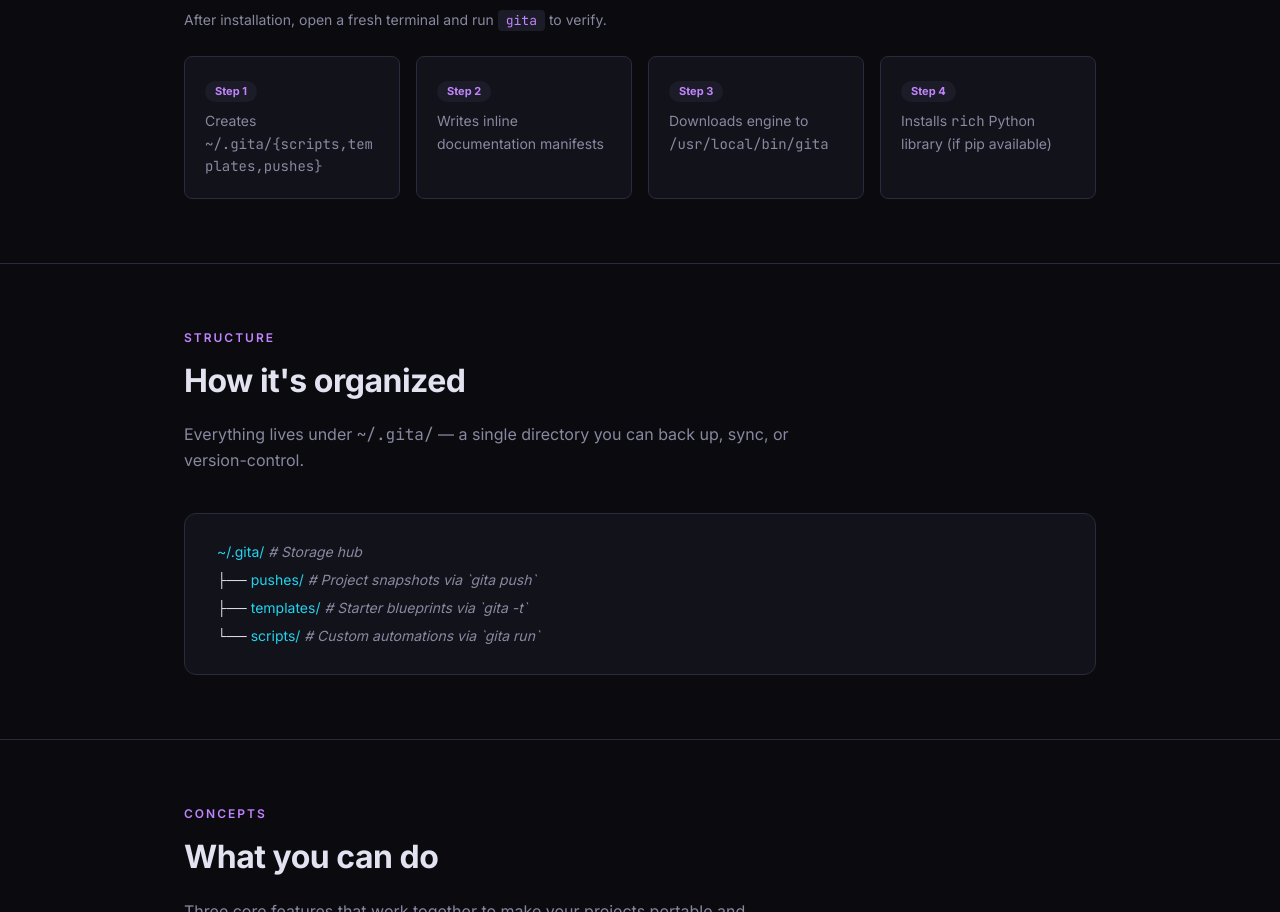
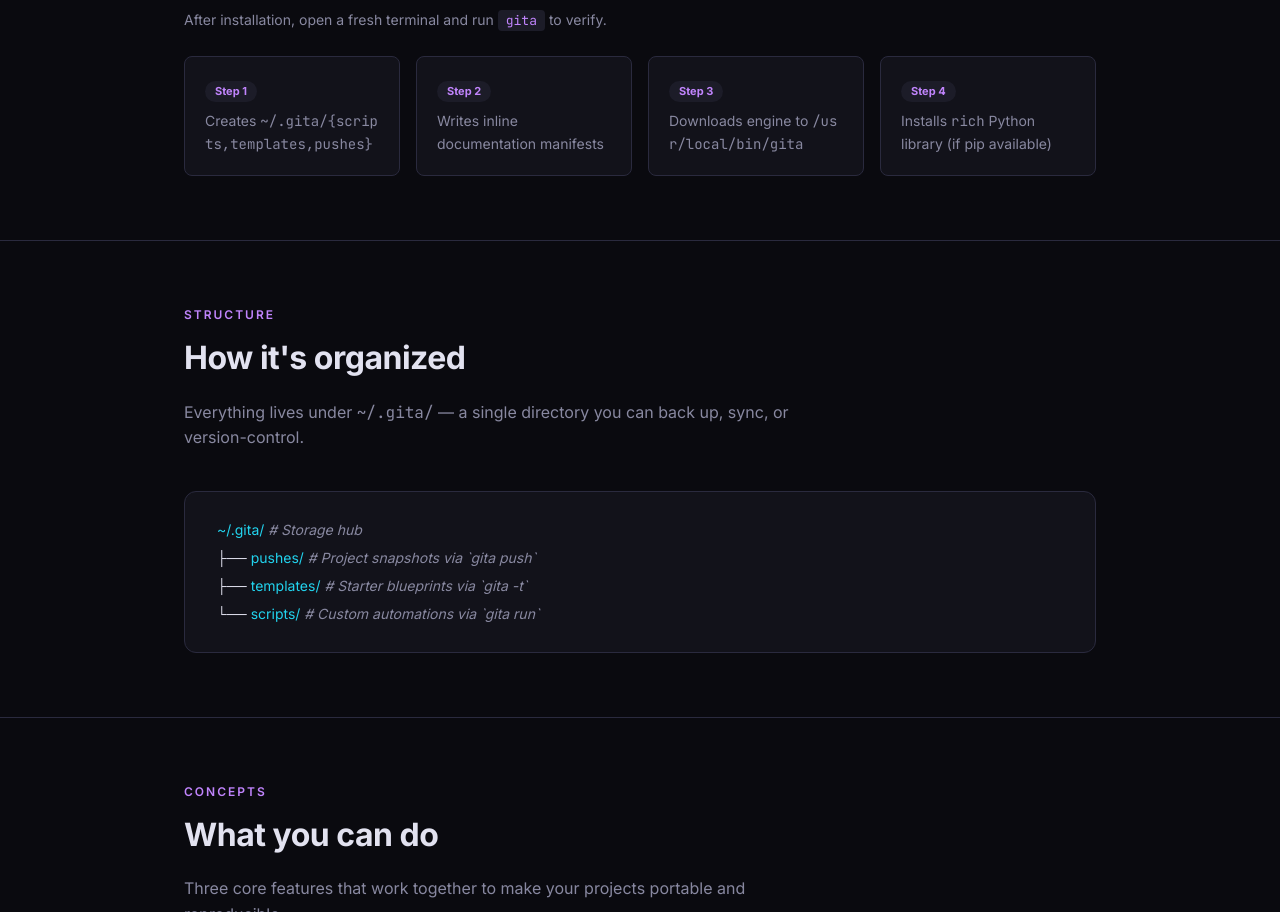
Before and after one commit to guyka2212/gita-site, a plain HTML site: page index.html in a window 1280 px wide. Shown: the part 871-1783 px from the top of the page. Drawn offline with Linux system fonts and the light colour scheme.

Commit message:
Fix code text overflow in step cards

```diff
--- a/index.html
+++ b/index.html
@@ -133,6 +133,7 @@
       display:inline-block;margin-bottom:8px
     }
     .step p{font-size:14px;color:var(--text-dim)}
+    .step code{word-break:break-all;display:inline}
 
     /* Structure */
     .tree{
```
